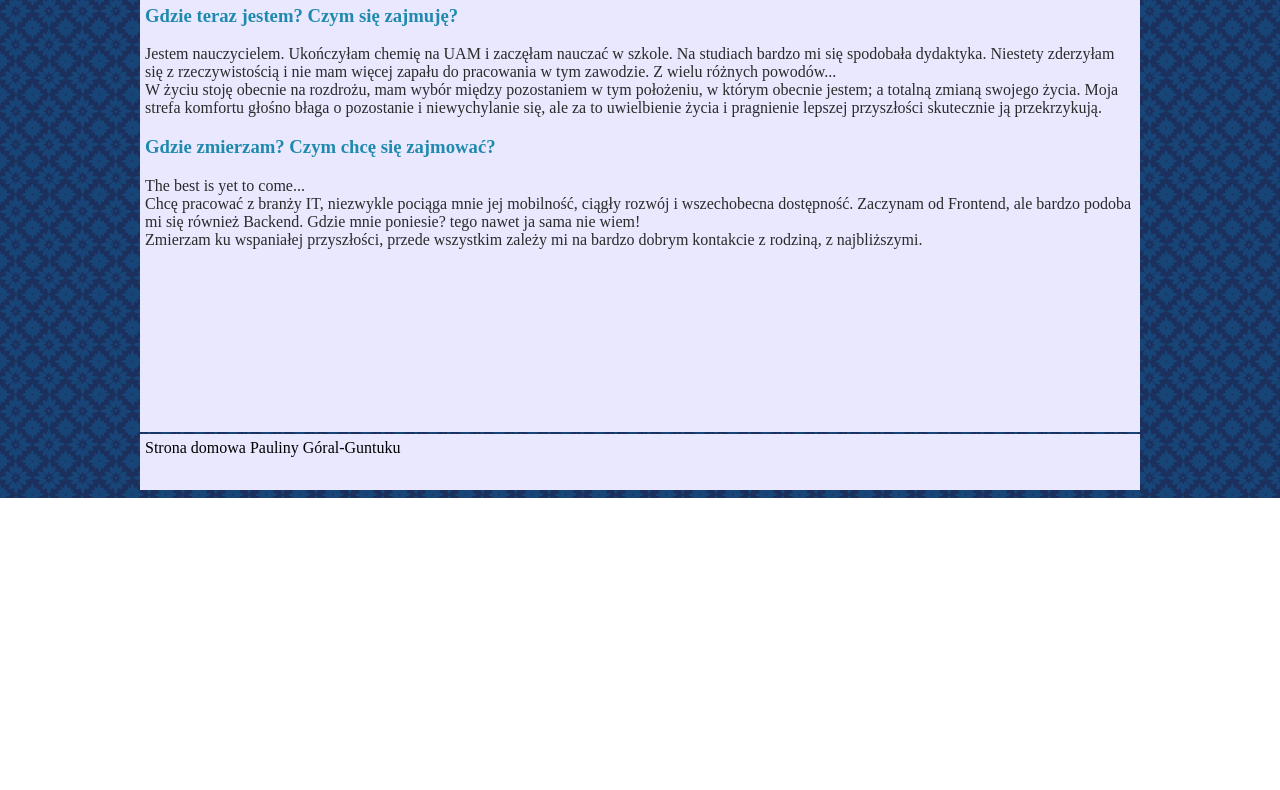
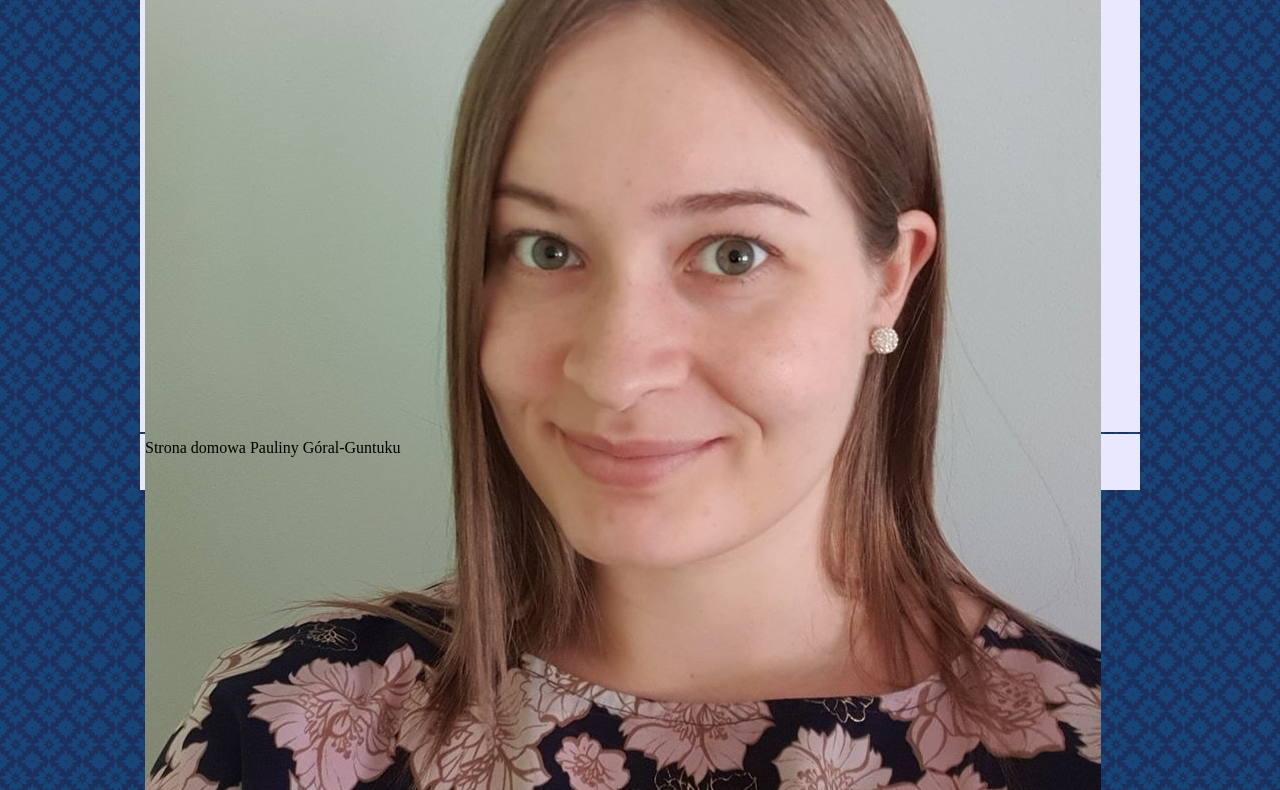
Before and after one commit to paulina-goral-guntuku/homepage, a plain HTML site: page index.html in a window 1280 px wide. Shown: the part 322-1112 px from the top of the page. Before the commit the page ends 820 px from the top, so only its background shows below. Drawn offline with Linux system fonts and the light colour scheme.

Commit message:
Added pictires

```diff
--- a/index.html
+++ b/index.html
@@ -19,6 +19,11 @@
       <header>
         <h1 class="main-header">Paulina Góral-Guntuku - Strona domowa</h1>
       </header>
+      <img
+        src="img/profile pic.jpg"
+        alt="Paulina Góral-Guntuku"
+        class="picture"
+      />
       <section class="about-me">
         <h2 class="about-me__header">Kim jestem?</h2>
         <p class="about-me__answear">
```
Also changed, not shown: page2.html (+1 -0 lines), page3.html (+1 -0 lines), page4.html (+1 -0 lines), img/avatar.png (added), img/nature.png (added), img/people.png (added), img/profile pic.jpg (added).
